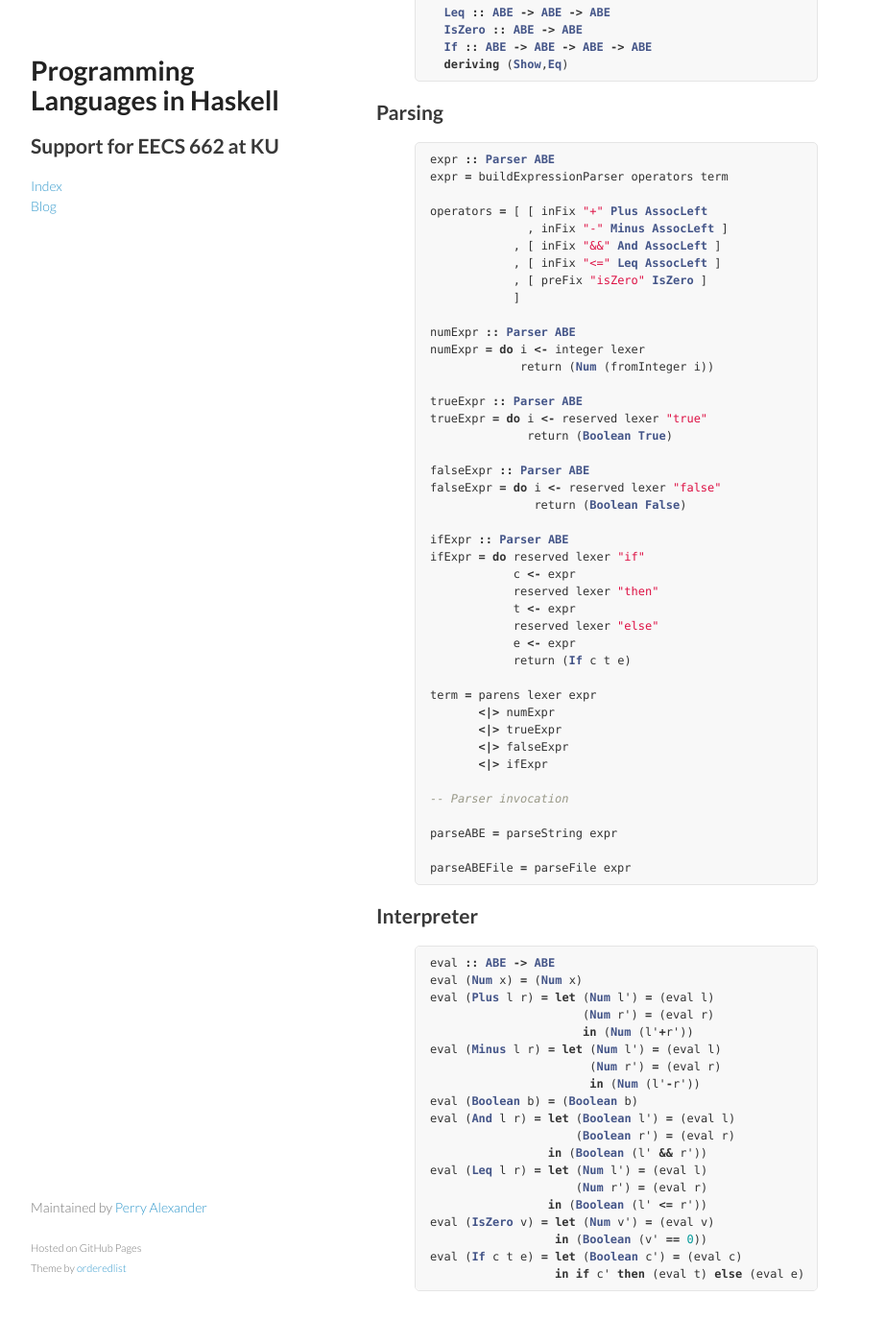
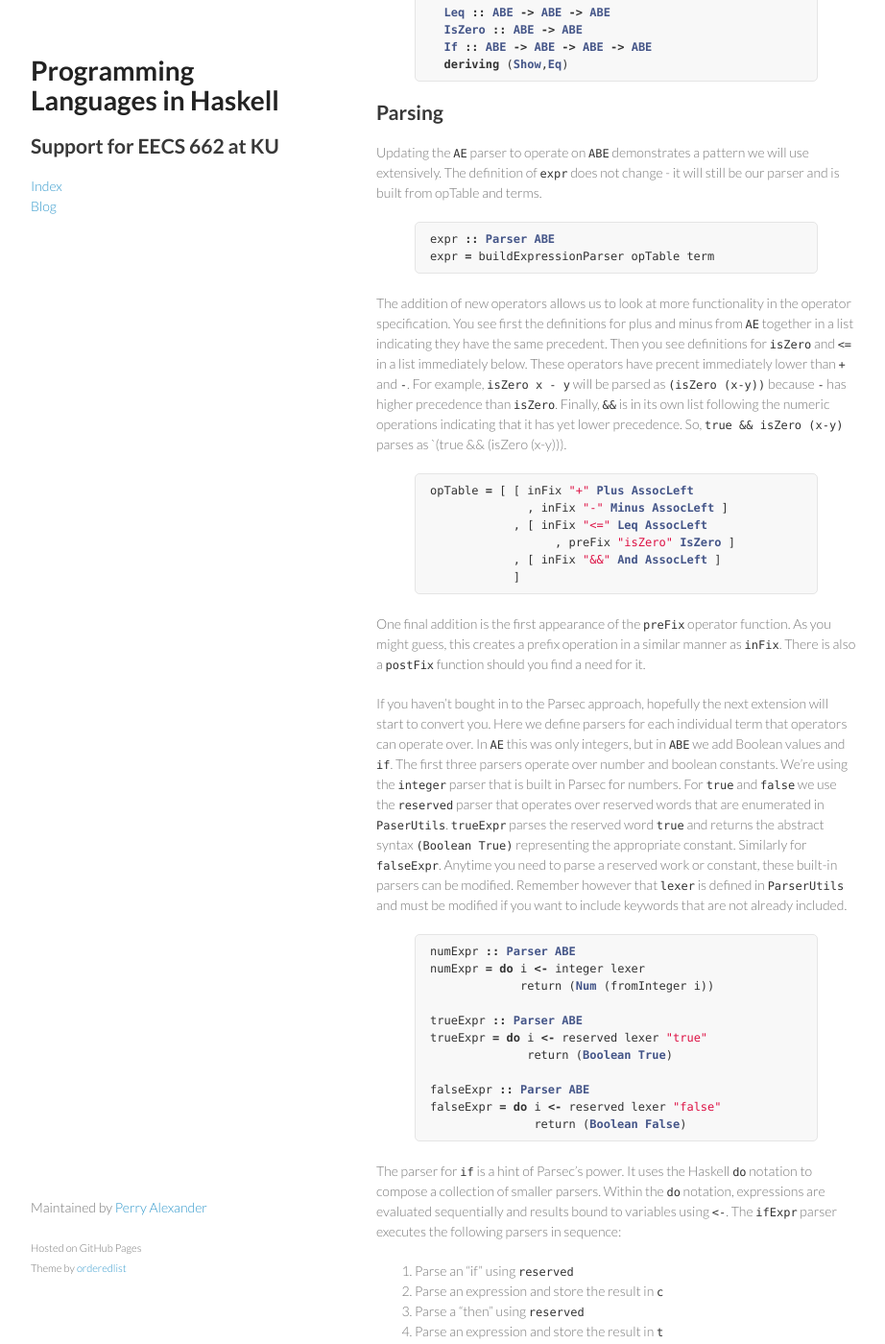
Before and after one commit to ku-sldg/plih, a Jekyll site: the page built from _posts/2016-06-13-FailureOption.md, in a window 1280 px wide and 1400 px high, scrolled down 2737 px. Shown: the whole window at 96% size, without its empty margins (178-1100 px from the left). Built offline with Jekyll 4.4.1, drawn with Linux system fonts in a browser that asks for light colours; formulas are drawn with MathJax 3; some of the changed text lies outside the part shown.

Commit message:
added quickcheck to abe.hs; minor updates to failure chapter

```diff
--- a/_posts/2016-06-13-FailureOption.md
+++ b/_posts/2016-06-13-FailureOption.md
@@ -129,17 +129,29 @@ data ABE where
 
 ## Parsing
 
+Updating the `AE` parser to operate on `ABE` demonstrates a pattern we will use extensively.  The definition of `expr` does not change - it will still be our parser and is built from opTable and terms.
+
 {% highlight haskell %}
 expr :: Parser ABE
-expr = buildExpressionParser operators term
+expr = buildExpressionParser opTable term
+{% endhighlight %}
 
-operators = [ [ inFix "+" Plus AssocLeft
+The addition of new operators allows us to look at more functionality in the operator specification.  You see first the definitions for plus and minus from `AE` together in a list indicating they have the same precedent.  Then you see definitions for `isZero` and `<=` in a list immediately below.  These operators have precent immediately lower than `+` and `-`.  For example, `isZero x - y` will be parsed as `(isZero (x-y))` because `-` has higher precedence than `isZero`.  Finally, `&&` is in its own list following the numeric operations indicating that it has yet lower precedence.  So, `true && isZero (x-y)` parses as `(true && (isZero (x-y))).
+
+{% highlight haskell %}
+opTable = [ [ inFix "+" Plus AssocLeft
               , inFix "-" Minus AssocLeft ]
+            , [ inFix "<=" Leq AssocLeft
+	          , preFix "isZero" IsZero ]
             , [ inFix "&&" And AssocLeft ]
-            , [ inFix "<=" Leq AssocLeft ]
-            , [ preFix "isZero" IsZero ]
             ]
+{% endhighlight %}
 
+One final addition is the first appearance of the `preFix` operator function.  As you might guess, this creates a prefix operation in a similar manner as `inFix`.  There is also a `postFix` function should you find a need for it.
+
+If you haven't bought in to the Parsec approach, hopefully the next extension will start to convert you.  Here we define parsers for each individual term that operators can operate over.  In `AE` this was only integers, but in `ABE` we add Boolean values and `if`.  The first three parsers operate over number and boolean constants.  We're using the `integer` parser that is built in Parsec for numbers.  For `true` and `false` we use the `reserved` parser that operates over reserved words that are enumerated in `PaserUtils`.  `trueExpr` parses the reserved word `true` and returns the abstract syntax `(Boolean True)` representing the appropriate constant.  Similarly for `falseExpr`.  Anytime you need to parse a reserved work or constant, these built-in parsers can be modified.  Remember however that `lexer` is defined in `ParserUtils` and must be modified if you want to include keywords that are not already included.
+
+{% highlight haskell %}
 numExpr :: Parser ABE
 numExpr = do i <- integer lexer
              return (Num (fromInteger i))
@@ -151,7 +163,21 @@ trueExpr = do i <- reserved lexer "true"
 falseExpr :: Parser ABE
 falseExpr = do i <- reserved lexer "false"
                return (Boolean False)
+{% endhighlight %}
 
+The parser for `if` is a hint of Parsec's power.  It uses the Haskell `do` notation to compose a collection of smaller parsers.  Within the `do` notation, expressions are evaluated sequentially and results bound to variables using `<-`.  The `ifExpr` parser executes the following parsers in sequence:
+
+1. Parse an "if" using `reserved`
+2. Parse an expression and store the result in `c`
+3. Parse a "then" using `reserved`
+4. Parse an expression and store the result in `t`
+5. Parse an "else" using reserved
+6. Parse an expression and store the result in `e`
+7. Return the AST result `(if c t e)`
+
+Here's the actual code:
+
+{% highlight haskell %}
 ifExpr :: Parser ABE
 ifExpr = do reserved lexer "if"
             c <- expr
@@ -160,15 +186,23 @@ ifExpr = do reserved lexer "if"
             reserved lexer "else"
             e <- expr
             return (If c t e)
+{% endhighlight %}
 
+Now we put the whole thing together to define `term`.  The `<|>` notation should be interpreted as or.  This the `term` parser looks for an expression in parenthesis, a number, a true or false, or an  if expression.  The `parens` parser is another built-in parser that puts things in parenthesis.  So `parens lexer expr` looks for `(expr)`.  The other parsers are what we built above.
+
+{% highlight haskell %}
 term = parens lexer expr
        <|> numExpr
        <|> trueExpr
        <|> falseExpr
        <|> ifExpr
+{% endhighlight %}
 
--- Parser invocation
+Looking back at the definition of `expr` it defines a complete parser using `term` and `opTable`.  Expressions can be used in operations and operations in expressions.  Plus, we've now got a parsing infrastructure that can be easily extended without much discussion moving forward.
 
+We'll invoke our new parser the same as always:
+
+{% highlight haskell %}
 parseABE = parseString expr
 
 parseABEFile = parseFile expr
@@ -176,24 +210,29 @@ parseABEFile = parseFile expr
 
 ## Interpreter
 
+Finally.  We have abstract syntax generated from concrete syntax and can now write our interpreter.  This involves extending the `AE` `eval` function to include new cases for the new Boolean operations.   The initial
+
 {% highlight haskell %}
 eval :: ABE -> ABE
 eval (Num x) = (Num x)
-eval (Plus l r) = let (Num l') = (eval l)
-                      (Num r') = (eval r)
-                      in (Num (l'+r'))
-eval (Minus l r) = let (Num l') = (eval l)
-                       (Num r') = (eval r)
-                       in (Num (l'-r'))
+eval (Plus t1 t2) = let (Num v1) = (eval t1)
+                        (Num v2) = (eval t2)
+                    in (Num (v1+v2))
+eval (Minus t1 t2) = let (Num v1) = (eval t1)
+                         (Num v2) = (eval t2)
+                     in (Num (v1-v2))
+{% endhighlight %}
+
+{% highlight haskell %}
 eval (Boolean b) = (Boolean b)
-eval (And l r) = let (Boolean l') = (eval l)
-                     (Boolean r') = (eval r)
-                 in (Boolean (l' && r'))
-eval (Leq l r) = let (Num l') = (eval l)
-                     (Num r') = (eval r)
-                 in (Boolean (l' <= r'))
-eval (IsZero v) = let (Num v') = (eval v)
-                  in (Boolean (v' == 0))
-eval (If c t e) = let (Boolean c') = (eval c)
-                  in if c' then (eval t) else (eval e)
+eval (And t1 t2) = let (Boolean v1) = (eval t1)
+                       (Boolean v2) = (eval t2)
+                   in (Boolean (v1 && v2))
+eval (Leq t1 t2) = let (Num v1) = (eval t1)
+                       (Num v2) = (eval t2)
+                   in (Boolean (v1 <= v2))
+eval (IsZero t) = let (Num v) = (eval t)
+                  in (Boolean (v == 0))
+eval (If t1 t2 t3) = let (Boolean v) = (eval t1)
+                     in if v then (eval t2) else (eval t3)
 {% endhighlight %}
```
Also changed, not shown: 1 other file.
